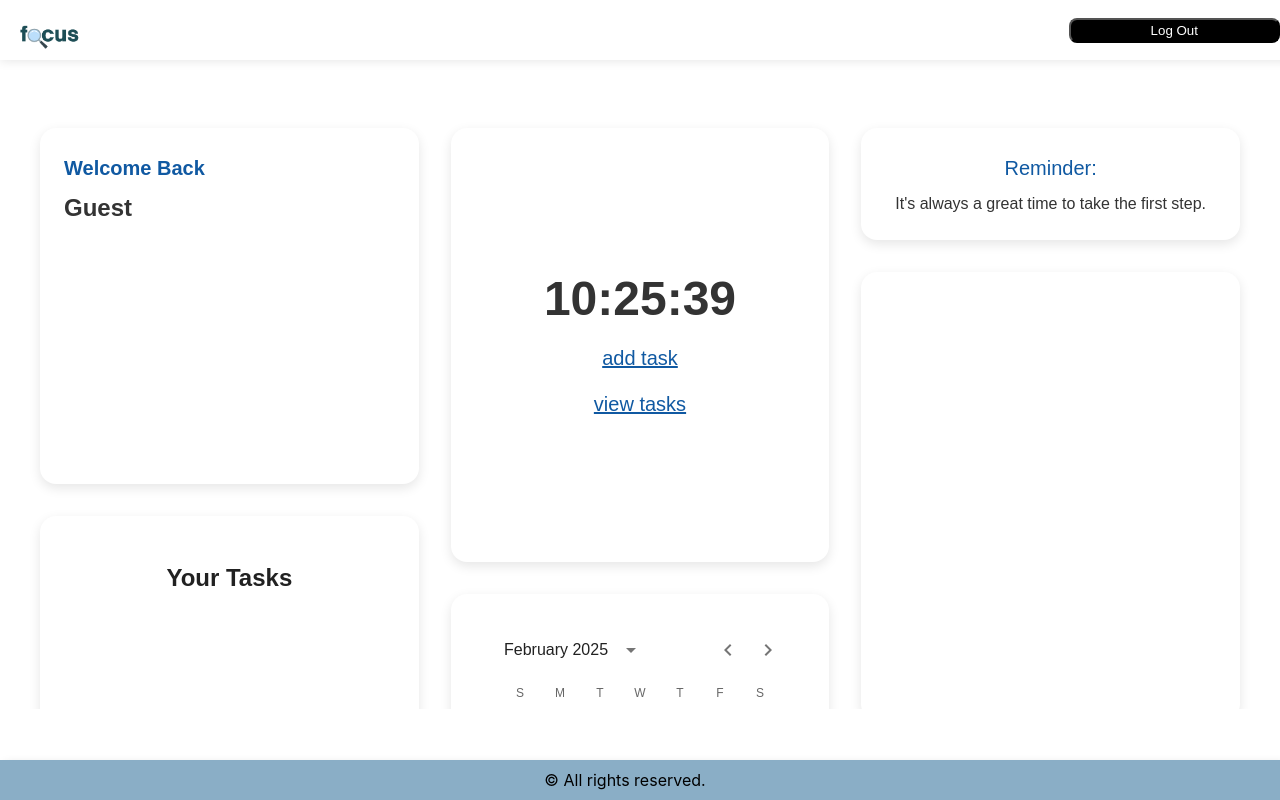
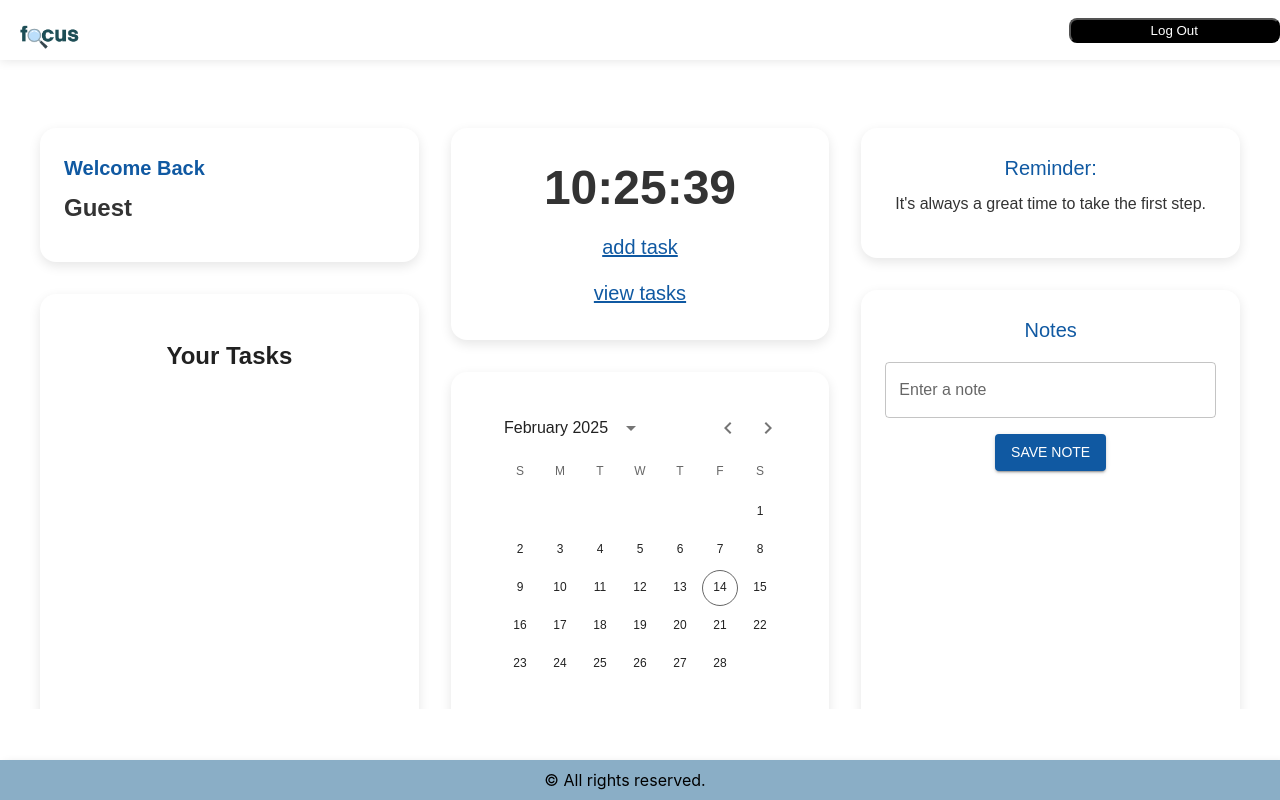
Before and after one commit to priscaolose/Group7_Capstone, a React (Create React App) app in the folder focus-app/: page /dashboard in a window 1280 px wide. Built offline with nearby package versions, Linux system fonts and the light colour scheme; the HTML template or start-up script is replaced by a standard one.

Commit message:
removed extra paper in dashboard

```diff
--- a/focus-app/src/Components/Dashboard.js
+++ b/focus-app/src/Components/Dashboard.js
@@ -280,16 +280,6 @@ function Dashboard() {
                   It's always a great time to take the first step.
                 </Typography>
               </Paper>
-              <Paper
-                sx={{
-                  p: 3,
-                  borderRadius: '16px',
-                  background: 'white',
-                  boxShadow: '0 4px 12px rgba(0, 0, 0, 0.1)',
-                  minHeight: '50vh',
-                }}
-              >
-              </Paper>
               <Box sx={{ display: "grid", gap: 4 }}>
             <NoteSection /> {/* Uses the NoteSection component */}
           </Box>
```
